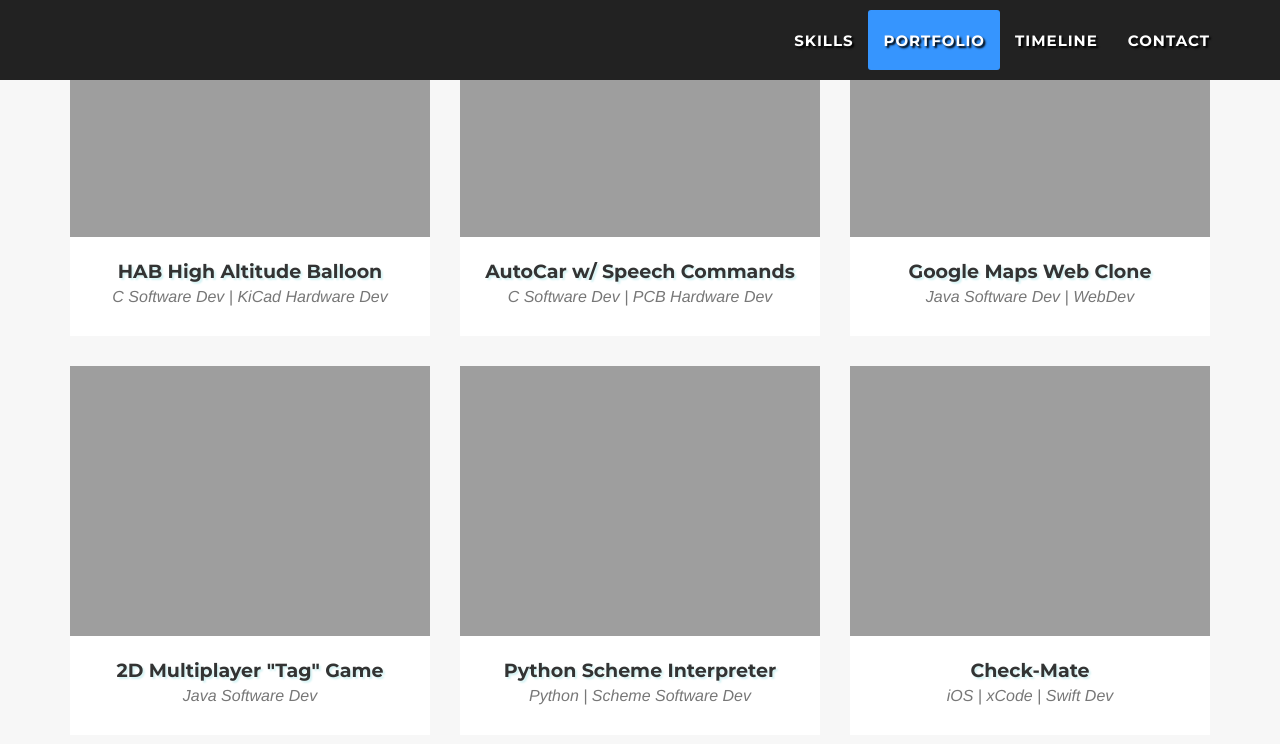
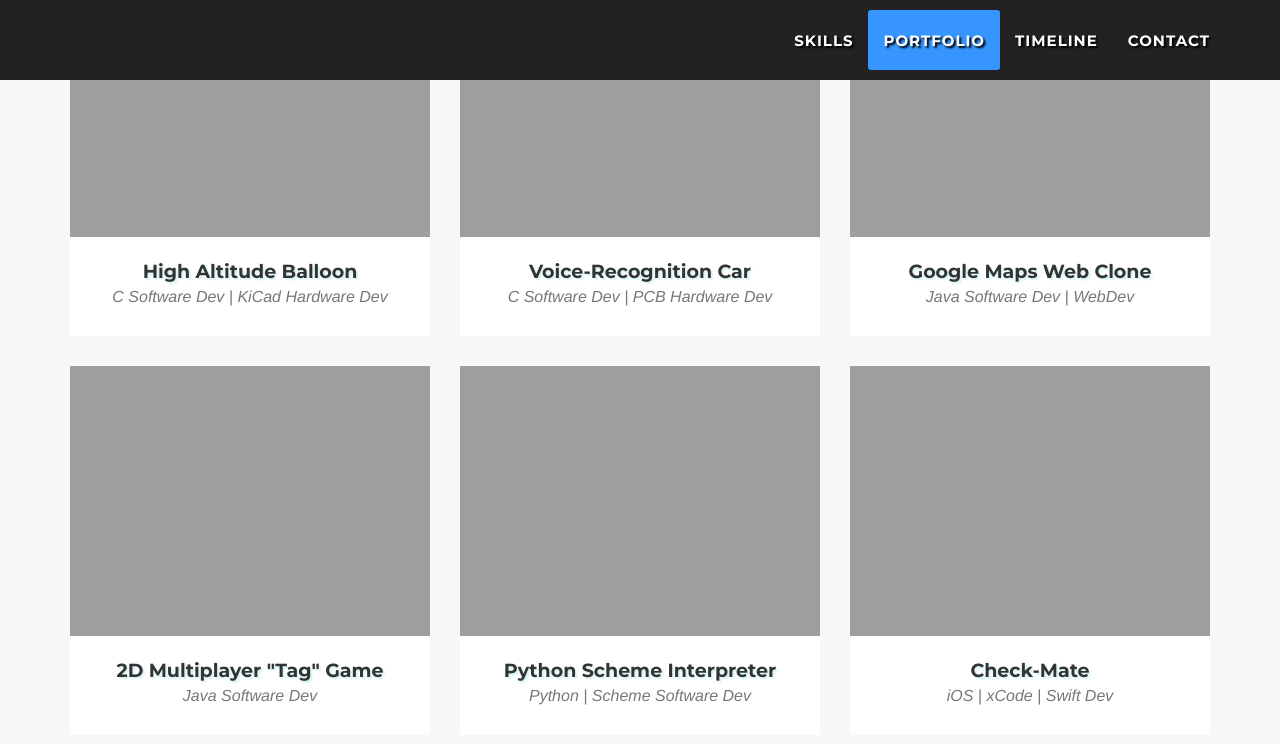
Before and after one commit to lakerpaxtan/personalWebsite, a Jekyll site: the page built from _posts/2014-07-11-project-8.markdown, in a window 1280 px wide and 900 px high, scrolled down 2561 px. Shown: the top 744 px of the window. Built offline with Jekyll 4.4.1, drawn with Linux system fonts in a browser that asks for light colours; some web fonts are replaced.

Commit message:
changes to autocar

```diff
--- a/_posts/2014-07-11-project-8.markdown
+++ b/_posts/2014-07-11-project-8.markdown
@@ -1,5 +1,5 @@
 ---
-title: AutoCar w/ Speech Commands
+title: Voice-Recognition Car
 subtitle: C Software Dev | PCB Hardware Dev
 layout: default
 modal-id: 8
--- a/_posts/2014-07-12-project-7.markdown
+++ b/_posts/2014-07-12-project-7.markdown
@@ -1,5 +1,5 @@
 ---
-title: HAB High Altitude Balloon
+title: High Altitude Balloon
 subtitle: C Software Dev | KiCad Hardware Dev
 layout: default
 modal-id: 7
```
Also changed, not shown: other parts of _posts/2014-07-11-project-8.markdown (+1 -1 lines).
